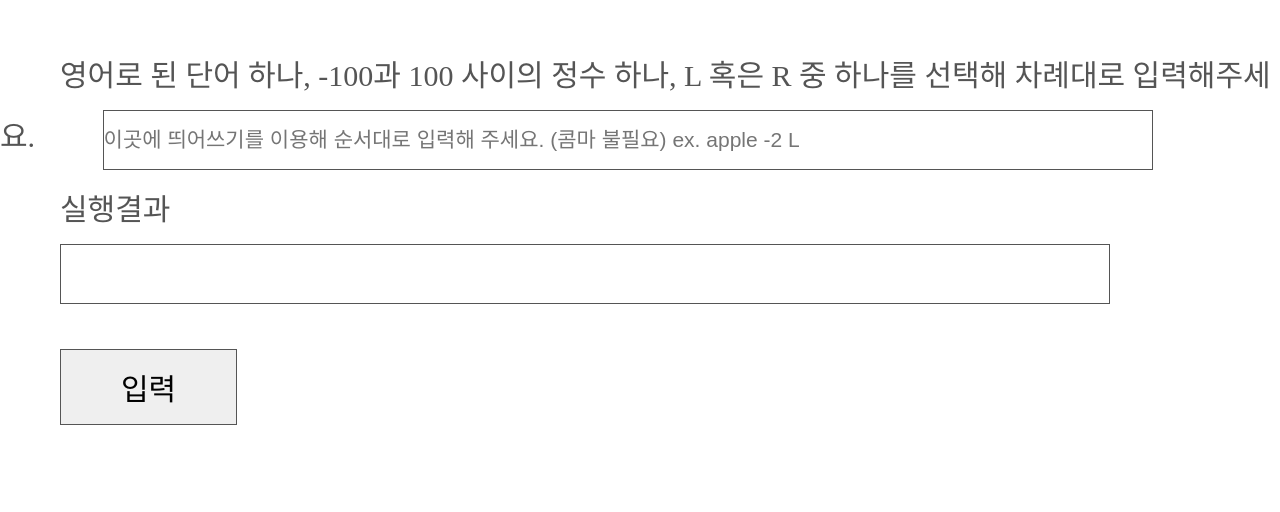
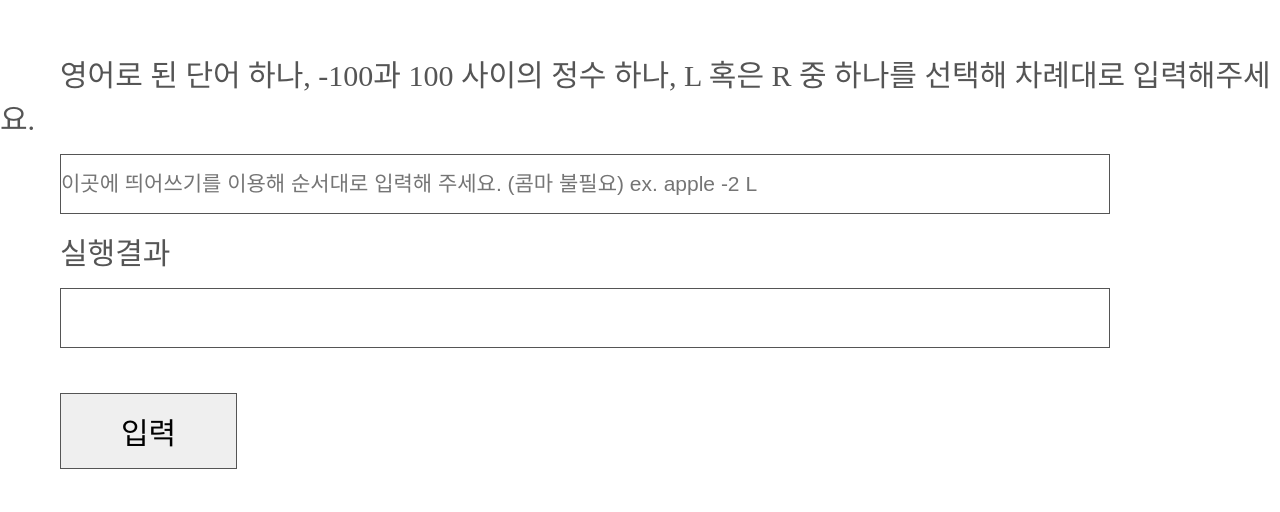
Before and after one commit to ha3158987/Rubiks-Cube, a plain HTML site: page index.html in a window 1280 px wide. Shown: the part 159-671 px from the top of the page. Drawn offline with Linux system fonts and the light colour scheme.

Commit message:
Update line change in HTML

```diff
--- a/index.html
+++ b/index.html
@@ -13,7 +13,7 @@
     </header>
     <section>
         <form class="input_form1" onsubmit="return false">
-            <label>영어로 된 단어 하나, -100과 100 사이의 정수 하나, L 혹은 R 중 하나를 선택해 차례대로 입력해주세요.
+            <label>영어로 된 단어 하나, -100과 100 사이의 정수 하나, L 혹은 R 중 하나를 선택해 차례대로 입력해주세요.<br>
             <input class="word" placeholder="이곳에 띄어쓰기를 이용해 순서대로 입력해 주세요. (콤마 불필요) ex. apple -2 L"></label><br>
             <label>실행결과<div class="answer"></div></label>
             <button class="button_enter">입력</button>
@@ -24,7 +24,7 @@
         <br>
         <form class="input_form2" onsubmit="return false">
             <label>U, U', R, R', L, L', B, B' 를 이용해  변경하고자 하는 큐브의 방향을 지정해주세요. <br>
-            &nbsp;&nbsp;&nbsp;&nbsp;&nbsp;&nbsp;&nbsp;Q 를 입력하면 프로그램이 종료됩니다. (연속해서 지정가능) ex. UUR
+            &nbsp;&nbsp;&nbsp;&nbsp;&nbsp;&nbsp;&nbsp;Q 를 입력하면 프로그램이 종료됩니다. (연속해서 지정가능) ex. UUR<br>
             <input id="step2-input" class="word" placeholder="cube>"></label><br>
             <label>실행결과<div class="answer" id="step-2-result"></div></label>
             <button class="step2-answer-button">입력</button>
@@ -37,7 +37,7 @@
         <form class="input_form3" onsubmit="return false">
             <label>F, F', R, R', U, U', B, B', L, L', D, D'를 이용해 큐브블록의 이동방향을 지정해주세요. <br>
             &nbsp;&nbsp;&nbsp;&nbsp;&nbsp;&nbsp;&nbsp;같은방향으로의 연속된 이동은 숫자로 표현할 수 있습니다. ex. FRR'U2R<br>
-            &nbsp;&nbsp;&nbsp;&nbsp;&nbsp;&nbsp;&nbsp;Q 를 입력하면 프로그램이 종료됩니다.
+            &nbsp;&nbsp;&nbsp;&nbsp;&nbsp;&nbsp;&nbsp;Q 를 입력하면 프로그램이 종료됩니다.<br>
             <input id="step3-input" class="word" placeholder="cube>"></label><br>
             <label>실행결과<div class="answer" id="step-3-result"></div></label>
             <button class="step3-answer-button">입력</button>
```
